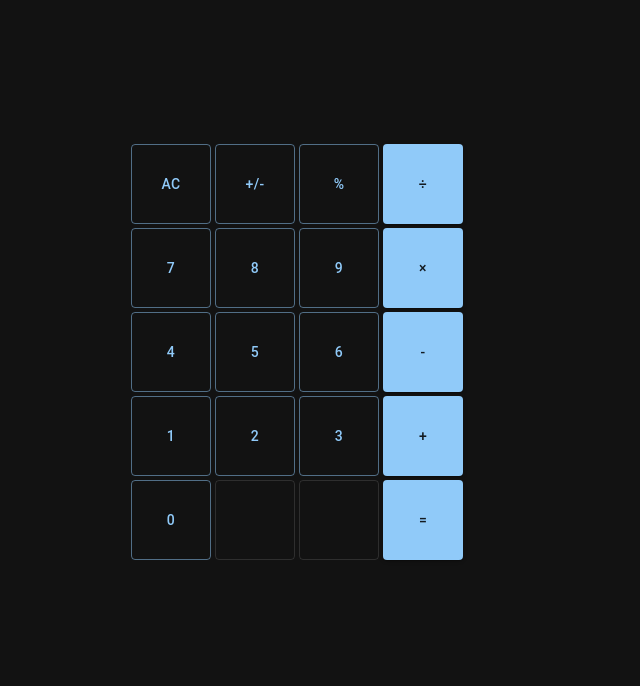
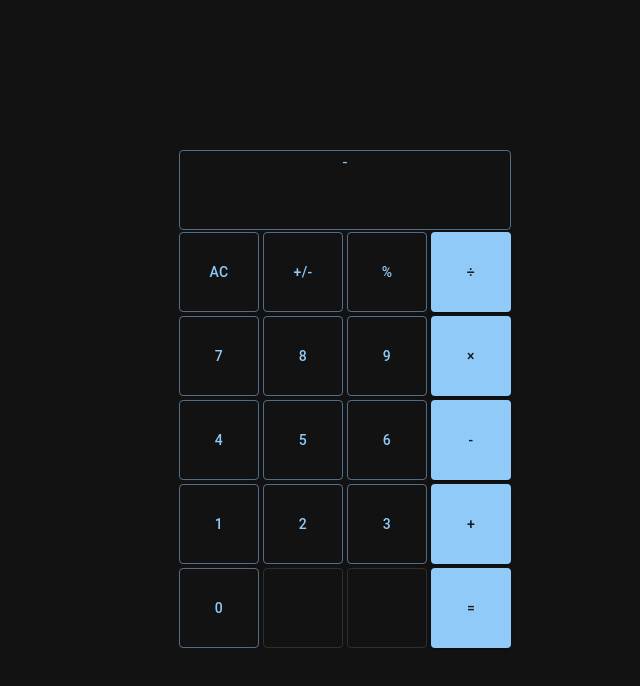
Before and after one commit to yuktnk/react-calculator-app, a React (Create React App) app: page / in a window 1280 px wide. Shown: the top 686 px of the page, without its empty margins (295-935 px from the left). Built offline with nearby package versions, Linux system fonts and the light colour scheme.

Commit message:
calculatorSliceの作成、コンポーネントからstateを参照

```diff
--- a/src/App.tsx
+++ b/src/App.tsx
@@ -13,8 +13,16 @@ const darkTheme = createTheme({
   }
 })
 
+const Wrapper = styled(Grid)(({ theme }) => ({
+  padding: '0 !important',
+  width: 'auto',
+  margin: '0 !important'
+}))
+
 const StyledGrid = styled(Grid)(({ theme }) => ({
-  padding: '0 !important'
+  padding: '0 !important',
+  width: 'auto',
+  margin: '0 !important'
 }))
 
 function App() {
@@ -22,8 +30,10 @@ function App() {
     <ThemeProvider theme={darkTheme}>
       <CssBaseline />
       <div className="App">
-        {/* <CalcDisplay /> */}
-        <StyledGrid container spacing={12}>
+        <Wrapper container spacing={12}>
+          <StyledGrid item xs={12}>
+            <CalcDisplay />
+          </StyledGrid>
           <StyledGrid item xs={12}>
             <CalcButton variant={'outlined'} displayString={'ac'} />
             <CalcButton variant={'outlined'} displayString={'+/-'} />
@@ -54,7 +64,7 @@ function App() {
             <CalcButton variant={'outlined'} disabled displayString={''} />
             <CalcButton variant={'contained'} displayString={'='} />
           </StyledGrid>
-        </StyledGrid>
+        </Wrapper>
       </div>
     </ThemeProvider>
   )
--- a/src/app/store.ts
+++ b/src/app/store.ts
@@ -1,17 +1,19 @@
-import { configureStore, ThunkAction, Action } from '@reduxjs/toolkit';
-import counterReducer from '../features/counter/counterSlice';
+import { configureStore, ThunkAction, Action } from '@reduxjs/toolkit'
+import counterReducer from '../features/counter/counterSlice'
+import calculatorSlice from '../features/calculator/calculatorSlice'
 
 export const store = configureStore({
   reducer: {
     counter: counterReducer,
-  },
-});
+    calculator: calculatorSlice
+  }
+})
 
-export type AppDispatch = typeof store.dispatch;
-export type RootState = ReturnType<typeof store.getState>;
+export type AppDispatch = typeof store.dispatch
+export type RootState = ReturnType<typeof store.getState>
 export type AppThunk<ReturnType = void> = ThunkAction<
   ReturnType,
   RootState,
   unknown,
   Action<string>
->;
+>
--- a/src/components/CalcDisplay.tsx
+++ b/src/components/CalcDisplay.tsx
@@ -1,14 +1,21 @@
 import React from 'react'
 import { styled } from '@mui/material/styles'
-import Button from '@mui/material/Button'
 
-// type CalcDisplayProps = {
-//   displayString: string
-// }
+import { Typography } from '@mui/material'
+import { useSelector } from 'react-redux'
+import { selectDisplayString } from '../features/calculator/calculatorSlice'
 
-const StyledButton = styled(Button)(({ theme }) => ({}))
+const StyledTypography = styled(Typography)(({ theme }) => ({
+  border: '1px solid  rgba(144, 202, 249, 0.5)',
+  height: '80px',
+  width: '332px',
+  margin: '0 auto',
+  borderRadius: '4px',
+  color: '#90caf9'
+}))
 
 const CalcDisplay = () => {
-  return <StyledButton variant="outlined">deeee</StyledButton>
+  const displayString = useSelector(selectDisplayString)
+  return <StyledTypography>{displayString}</StyledTypography>
 }
 export default CalcDisplay
--- /dev/null
+++ b/src/features/calculator/calculatorSlice.ts
@@ -0,0 +1,23 @@
+import { createAsyncThunk, createSlice, PayloadAction } from '@reduxjs/toolkit'
+import { RootState, AppThunk } from '../../app/store'
+
+export interface CalculatorState {
+  displayString: string
+  status: 'idle' | 'loading' | 'failed'
+}
+
+const initialState: CalculatorState = {
+  displayString: '-',
+  status: 'idle'
+}
+
+export const calculatorSlice = createSlice({
+  name: 'calculator',
+  initialState,
+  reducers: {}
+})
+
+export const selectDisplayString = (state: RootState) =>
+  state.calculator.displayString
+
+export default calculatorSlice.reducer
```
